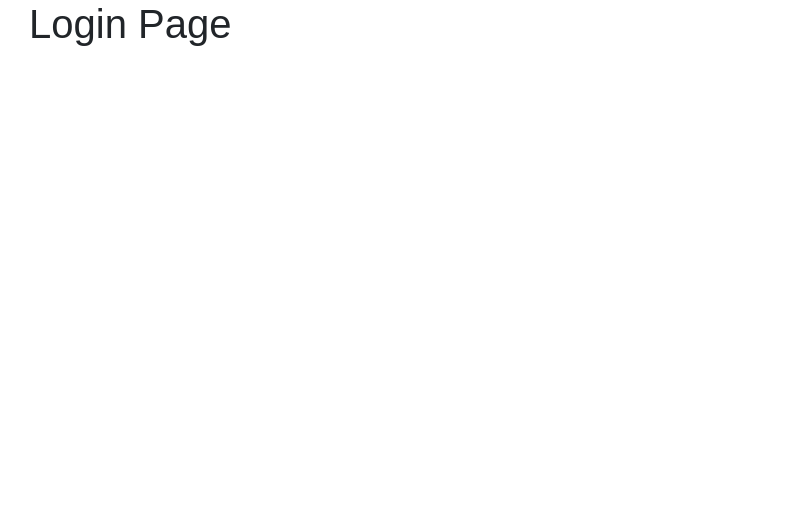
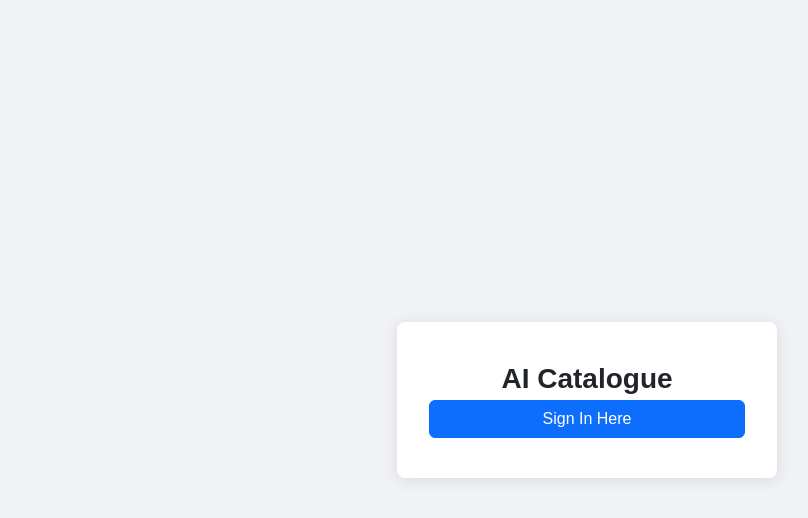
Before and after one commit to Tommicavo/fe-react-app, a React (Vite) app: page /login in a window 1280 px wide. Shown: the top 518 px of the page, without its empty margins (53-861 px from the left). Built offline with nearby package versions, Linux system fonts and the light colour scheme.

Commit message:
login page call useEffect to navigate to home page after login

```diff
--- /dev/null
+++ b/src/pages/LoginPage/LoginPage.scss
@@ -0,0 +1,23 @@
+.login-page {
+  display: flex;
+  align-items: center;
+  justify-content: center;
+  min-height: 100vh;
+  background-color: #f0f2f5;
+
+  &__card {
+    background: #fff;
+    border-radius: 8px;
+    box-shadow: 0 2px 16px rgba(0, 0, 0, 0.1);
+    padding: 2.5rem 2rem;
+    width: 100%;
+    max-width: 380px;
+    text-align: center;
+  }
+
+  &__title {
+    font-size: 1.75rem;
+    font-weight: 700;
+    margin-bottom: 0.25rem;
+  }
+}
--- a/src/pages/LoginPage/LoginPage.tsx
+++ b/src/pages/LoginPage/LoginPage.tsx
@@ -1,10 +1,29 @@
+import { useEffect } from "react";
+import { useNavigate } from "react-router-dom";
+import { useAuth } from "@/context/AuthContext";
+import "./LoginPage.scss";
+
 function LoginPage() {
-  const baseUrl = import.meta.env.VITE_API_BASE_URL;
-  console.log(`Test env variable import: baseUrl: ${baseUrl}`);
+  const { isLoggedIn, login } = useAuth();
+  const navigate = useNavigate();
+
+  useEffect(() => {
+    if (isLoggedIn) navigate("/", { replace: true });
+  }, [isLoggedIn, navigate]);
+
+  const handleLogin = () => {
+    login();
+    navigate("/", { replace: true });
+  };
 
   return (
-    <div className="container">
-      <h1>Login Page</h1>
+    <div className="login-page">
+      <div className="login-page__card">
+        <h1 className="login-page__title">AI Catalogue</h1>
+        <button className="btn btn-primary w-100" onClick={handleLogin}>
+          Sign In Here
+        </button>
+      </div>
     </div>
   );
 }
```
